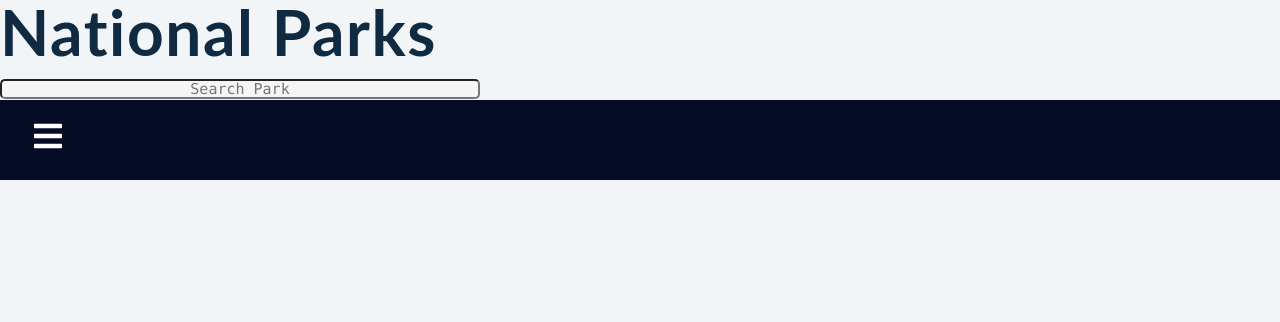
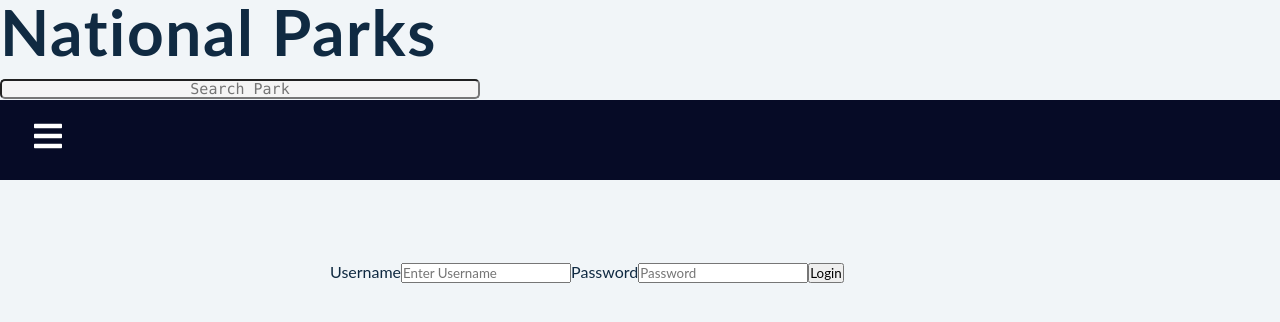
Before and after one commit to MurphDurty20/National_Parks_Lift_Off, a React (Create React App) app: page /login in a window 1280 px wide. Shown: the top 322 px of the page. Built offline with nearby package versions, Linux system fonts and the light colour scheme; the HTML template or start-up script is replaced by a standard one.

Commit message:
add login to this branch

```diff
--- a/src/App.js
+++ b/src/App.js
@@ -1,6 +1,7 @@
 import './App.css';
 import Parks from './components/Parks';
 import RegistrationPage from './components/RegistrationPage';
+import LoginPage from './components/LoginPage';
 import Sidebar from './SideNav/Sidebar';
 import { BrowserRouter as Router, Routes, Route} from 'react-router-dom';
 import Search from './search';
@@ -20,6 +21,7 @@ const App = () => {
           <Route path='/' />
           <Route path="parksresult" element={<Parks/>}/>
           <Route path="register" element={<RegistrationPage/>}/>
+          <Route path="login" element={<LoginPage/>}/>
         </Routes>
 
       </Router>
--- a/src/components/LoginPage/index.js
+++ b/src/components/LoginPage/index.js
@@ -1,13 +1,62 @@
+import { useState } from "react"
+import {useNavigate} from 'react-router-dom';
+
 const LoginPage = () => {
+    const navigate = useNavigate();
+
+    const [values, setValues] = useState({
+        username: "",
+        password: ""
+    })
+
+    const handleChange = (event) => {
+        setValues({
+            ...values,
+            [event.target.name]: event.target.value
+
+        })
+    }
+
+    const handleSubmit = async (e) => {
+        e.preventDefault();
+        let headers = new Headers();
+
+        headers.append('Content-Type', 'application/json');
+        // headers.append('Accept', 'application/json');
+
+        headers.append('Access-Control-Allow-Origin', 'http://localhost:3000');
+        headers.append('Access-Control-Allow-Credentials', 'true');
+
+        headers.append('GET', 'POST', 'OPTIONS');
+        try {
+            let res = await fetch("http://localhost:8080/api/auth/signin", {
+                mode:"cors",
+                // credentials: 'include',
+                method: 'POST',
+                headers: headers,
+                body: JSON.stringify(values),
+            });
+            let resJson = await res.json();
+            if (res.status === 200) {
+              console.log("User login successfully");
+              navigate('/parksresult')
+              return resJson;
+            }
+          } catch (err) {
+            console.log(err);
+          }
+    };
+
+
     return (
         <main>
-            <form action="">
+            <form onSubmit={handleSubmit}>
                 <div>
                     <label htmlFor="username">Username</label>
-                    <input type="text" placeholder="Enter Username" name="username" required/>
+                    <input type="text" placeholder="Enter Username" name="username" value={values.username} onChange={handleChange} required/>
 
-                    <label htmlFor="password">Username</label>
-                    <input type="password" placeholder="Enter Username" name="password" required/>
+                    <label htmlFor="password">Password</label>
+                    <input type="text" placeholder="Password" name="password" value={values.password} onChange={handleChange} required/>
 
                     <button type="submit">Login</button>
                 </div>
```
